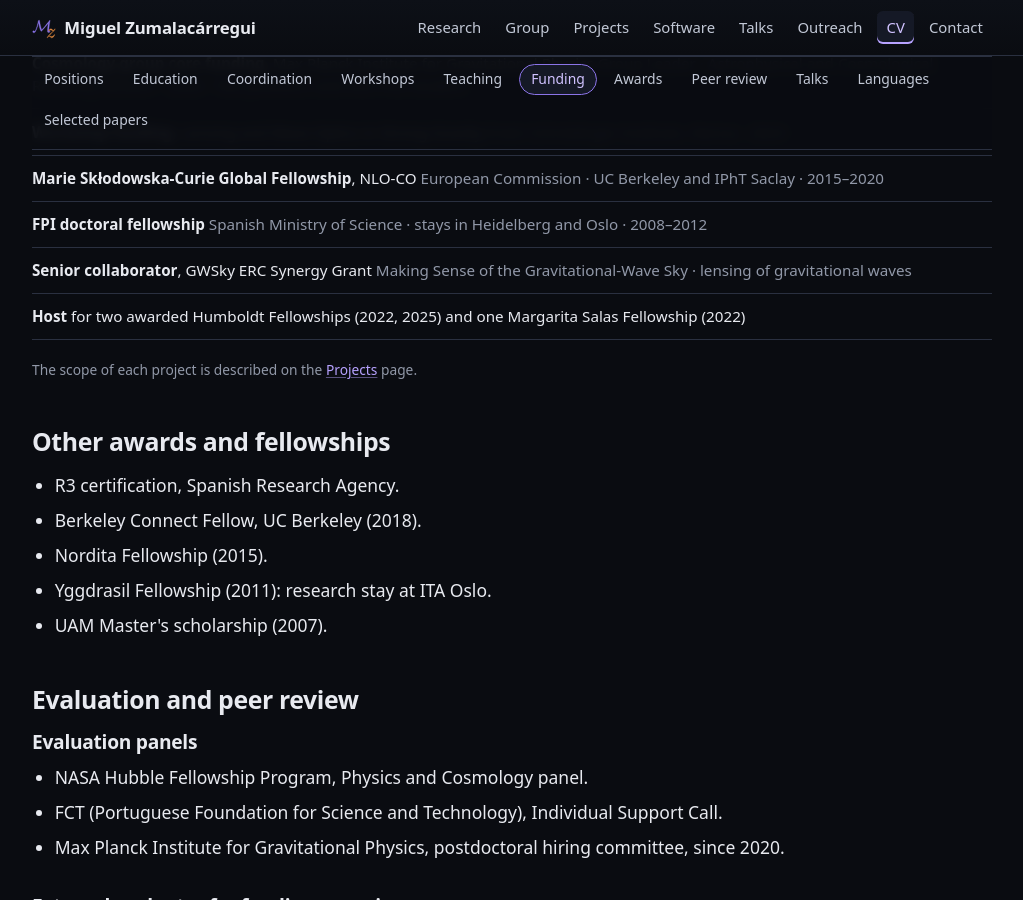
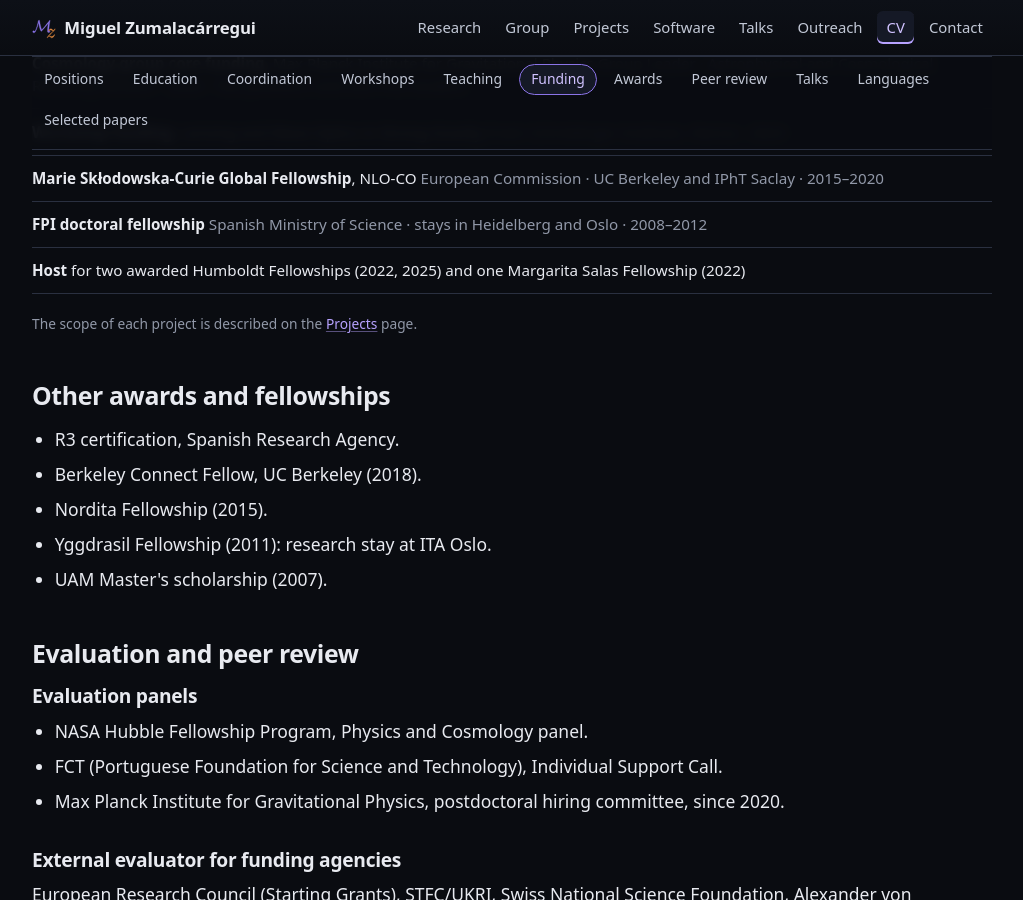
Before and after one commit to miguelzuma/miguelzuma.github.io, a Jekyll site: the page built from cv.html, in a window 1280 px wide and 900 px high, scrolled down 2835 px. Shown: the whole window, without its empty margins (128-1151 px from the left). Built offline with Jekyll 4.4.1, drawn with Linux system fonts in a browser that asks for light colours.

Commit message:
CV: GWSky leaves the Funding section; it stays on the Projects page
Co-Authored-By: Claude Opus 5.5 <noreply@anthropic.com>
Claude-Session: https://claude.ai/code/session_01UmrXYUNfVgWH1kSXdBqDrJ

```diff
--- a/_data/cv.yml
+++ b/_data/cv.yml
@@ -283,11 +283,6 @@ funding:
     meta:
       - "Spanish Ministry of Science · stays in Heidelberg and Oslo · 2008–2012"
 
-  - lead: "Senior collaborator"
-    lead_rest: ", GWSky ERC Synergy Grant"
-    meta:
-      - "Making Sense of the Gravitational-Wave Sky · lensing of gravitational waves"
-
   - lead: "Host"
     lead_rest: " for two awarded Humboldt Fellowships (2022, 2025) and one Margarita Salas Fellowship (2022)"
 
```
Also changed, not shown: 1 other file.
